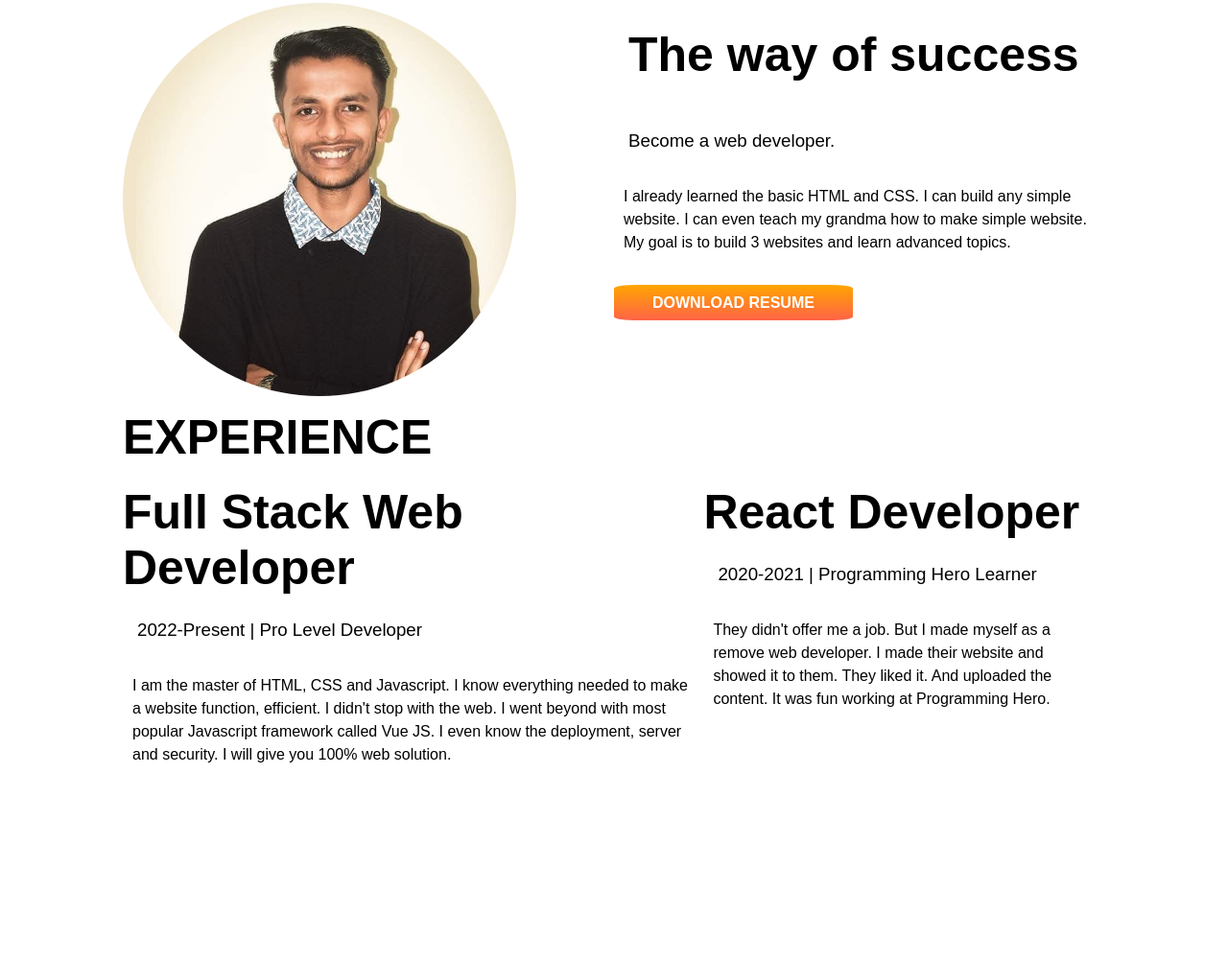
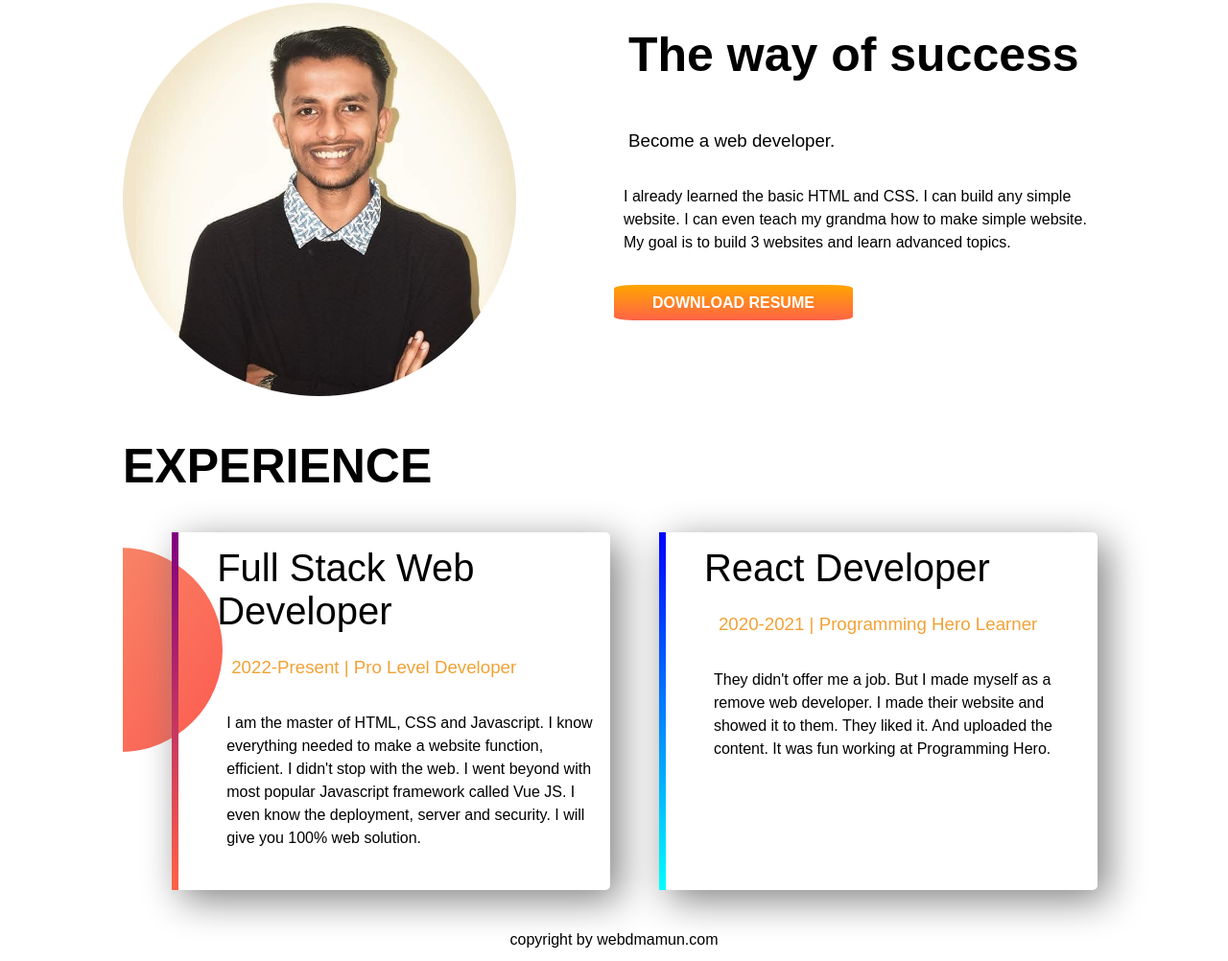
Before and after one commit to webdmamun/dev-ptflo, a plain HTML site: page index.html in a window 1280 px wide. Shown: the part 533-1535 px from the top of the page at 96% size. Before the commit the page ends 1374 px from the top, so only its background shows below. Drawn offline with Linux system fonts and the light colour scheme.

Commit message:
footer added

```diff
--- a/index.html
+++ b/index.html
@@ -56,11 +56,11 @@
     <div class="container_full">
         <div class="container">
             <section class="experience-area">
-                <h1>EXPERIENCE</h1>
+                <h1 class="experience">EXPERIENCE</h1>
                 <div class="flexible-container">
-                    <div>
-                        <h1>Full Stack Web Developer</h1>
-                        <h3>2022-Present | Pro Level Developer</h3>
+                    <div id="webd-portion-one" class="experience-item">
+                        <h2>Full Stack Web Developer</h2>
+                        <h3 class="orange">2022-Present | Pro Level Developer</h3>
                         <p>I am the master of HTML, CSS and Javascript. I know everything needed to make a website
                             function,
                             efficient. I didn't stop with the web. I went beyond with most popular Javascript framework
@@ -69,9 +69,9 @@
 
                         </p>
                     </div>
-                    <div>
-                        <h1>React Developer</h1>
-                        <h3>2020-2021 | Programming Hero Learner
+                    <div id="webd-portion-two" class="experience-item">
+                        <h2>React Developer</h2>
+                        <h3 class="orange">2020-2021 | Programming Hero Learner
                         </h3>
                         <p>They didn't offer me a job. But I made myself as a remove web developer. I made their website
                             and
@@ -86,7 +86,9 @@
             </section>
         </div>
     </div>
-
+    <footer>
+        <p>copyright by webdmamun.com</p>
+    </footer>
 </body>
 
 </html>
--- a/style.css
+++ b/style.css
@@ -62,3 +62,39 @@ p{
 .bodysection-two img{
     margin: 0px;
 }
+.experience-area{
+    background-image: url(images/exp-bg.png);
+    background-repeat: no-repeat;
+    background-position: left;
+}
+.experience{
+    padding: 30px 30px 30px 0px;
+}
+.experience-item{
+    box-shadow: 10px 10px 40px gray;
+    width: 40%;
+    margin-left: 5%;
+    padding-left: 40px;
+    padding-top: 5px;
+    border-radius: 5px;
+}
+.experience-item h2{
+    font-size: 40px;
+}
+#webd-portion-one{
+    border-left: 7px solid;
+    border-image: linear-gradient(purple, tomato) 30;
+    border-image-slice: 1;
+
+}
+#webd-portion-two{
+    border-left: 7px solid;
+    border-image: linear-gradient(blue, cyan) 30;
+    border-image-slice: 1;
+
+}
+footer p{
+    padding: 10px 10px 10px 10px;
+    text-align: center;
+    padding-top: 40px;
+}
```
